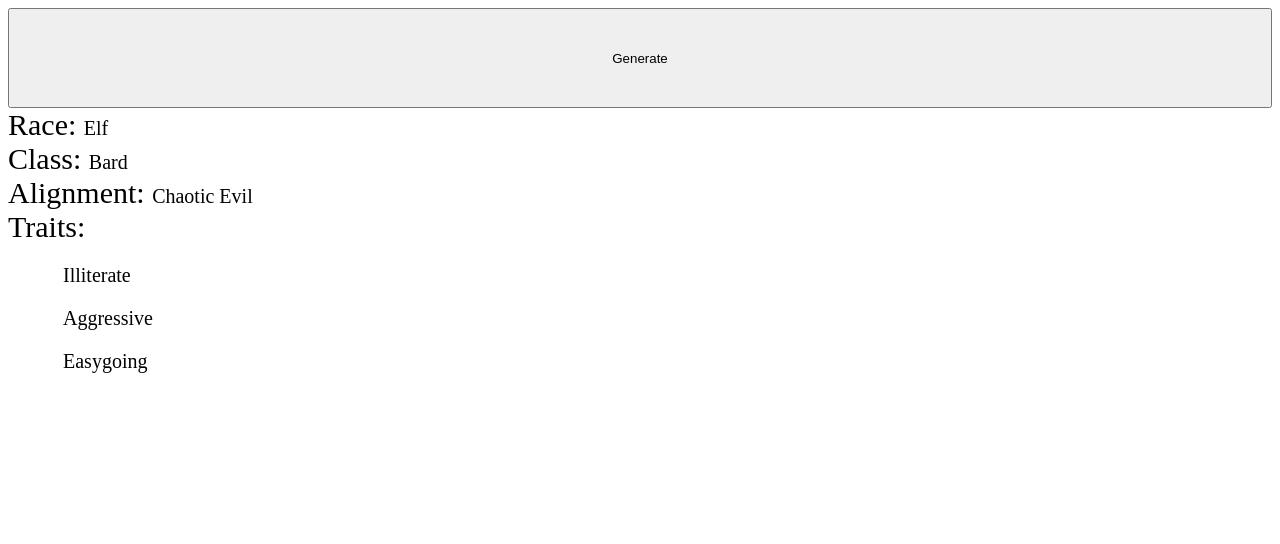
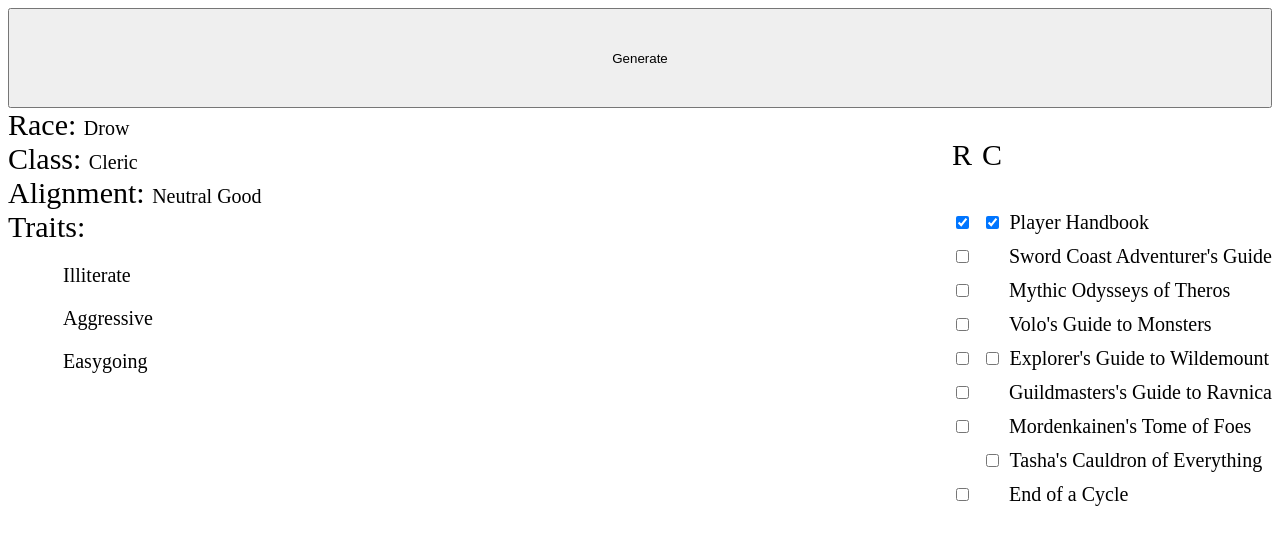
Before and after one commit to RICHicken/DNDCharacterGenerator, a plain HTML site: page index.html in a window 1280 px wide. Both pictures are taken after a click on the button "Generate". Drawn offline with Linux system fonts and the light colour scheme.

Commit message:
restructured file reading and generation

```diff
--- a/generator.js
+++ b/generator.js
@@ -1,12 +1,42 @@
-const raceListLoc = "races.txt";
-const classListLoc = "classes.txt";
-const personalityListLoc = "personalities.txt";
-const alignmentsLoc = "alignments.txt";
+const raceText = "races.txt";
+const classText = "classes.txt";
+const personalityText = "personalities.txt";
+const alignmentsText = "alignments.txt";
+
+const sourcebooksFolder = "sourcebooks/";
+
+const ph = "playerhandbook/";
+const scag = "swordcoastadventurersguide/";
+const moot = "mythicodysseysoftheros/";
+const vgtm = "volosguidetomonsters/";
+const egtw = "explorersguidetowildemount/";
+const ggtr = "guildmasterssguidetoravnica/";
+const mtof = "mordenkainenstomeoffoes/";
+const tcoe = "tashascauldronofeverything/";
+const eoac = "endofacycle/";
+
+let prevCheckedRaces = [];
+let prevCheckedClasses = [];
+
+let prevPossibleRaces = [];
+let prevPossibleClasses = [];
+
+const dict = new Map([
+    ['ph', ph],
+    ['scag', scag],
+    ['moot', moot],
+    ['vgtm', vgtm],
+    ['egtw', egtw],
+    ['ggtr', ggtr],
+    ['mtof', mtof],
+    ['tcoe', tcoe],
+    ['eoac', eoac],
+  ])
 
 function generateRace(result) {
     document.getElementById("race").innerHTML =
 
-    result;
+        result;
 }
 
 function generateClass(result) {
@@ -24,42 +54,97 @@ function generatePersonality(result) {
 function generateAlignment(result) {
     document.getElementById("alignment").innerHTML = result;
 }
+
 function startGenerate() {
-    generate(generateRace, raceListLoc);
-    generate(generateClass, classListLoc);
-    generateMultiple(generatePersonality, personalityListLoc, 3);
-    generate(generateAlignment, alignmentsLoc);
+    races = [];
+    classes = [];
+
+    dict.forEach((value, key) => {
+        if (document.getElementById(key + "R") && document.getElementById(key + "R").checked) {
+            races[races.length] = key;
+        }
+
+        if (document.getElementById(key + "C") && document.getElementById(key + "C").checked) {
+            classes[classes.length] = key;
+        }
+    });
+
+    if (arraysEqual(races, prevCheckedRaces)) {
+        generate(generateRace, prevPossibleRaces);
+    }else {
+        prevCheckedRaces = races;
+        appendPossibilitiesAndGenerate([], races, sourcebooksFolder, raceText, 0, generateRace);
+    }
+
+    if (arraysEqual(classes, prevCheckedClasses)) {
+        generate(generateClass, prevPossibleClasses);
+    }else {
+        prevCheckedClasses = classes;
+        appendPossibilitiesAndGenerate([], classes, sourcebooksFolder, classText, 0, generateClass);
+    }
+    generateMultipleRandomFromFile(generatePersonality, personalityText, 3);
+    generateRandomFromFile(generateAlignment, alignmentsText);
 }
 
-async function generate(func, file) {
-    //'python -m http.server' while testing locally
+function appendPossibilitiesAndGenerate(array, checked, prefix, suffix, index, func) {
 
+    if (index >= checked.length) {
+        generate(func, array);
+
+        if(suffix == raceText) {
+            prevPossibleRaces = array;
+            console.log("Race list changed, new list is: " + array);
+        } else if (suffix == classText) {
+            prevPossibleClasses = array;
+            console.log("Class list changed, new list is: " + array);
+        }
+
+        return;
+    }
+
+    fetch(prefix + dict.get(checked[index]) + suffix)
+        .then(response => response.text())
+        .then(data => {
+            dataArray = data.split(/\r?\n/);
+
+            Array.prototype.push.apply(array, dataArray);
+            appendPossibilitiesAndGenerate(array, checked, prefix, suffix, index+1, func);
+        })
+}
+
+function generateRandomFromFile(func, file) {
     fetch(file)
         .then(response => response.text())
         .then(data => {
-
             dataArray = data.split(/\r?\n/);
-            func(dataArray[randomInt(dataArray.length)]);
-        });
+            generate(func, dataArray);
+        })
 }
 
-async function generateMultiple(func, file, amount) {
-
+function generateMultipleRandomFromFile(func, file, amount) {
     fetch(file)
         .then(response => response.text())
         .then(data => {
+            dataArray = data.split(/\r?\n/);
+            generateMultiple(func, dataArray, amount);
+        })
+}
 
-            dataArray = data.split(/\r?\n/);
+function generate(func, array) {
+    //'python -m http.server' while testing locally
+    func(array[randomInt(array.length)]);
 
-            results = randomInts(dataArray.length, amount);
+}
 
+function generateMultiple(func, array, amount) {
+
+            results = randomInts(array.length, amount);
 
             for (let i = 0; i < amount; i++) {
-                results[i] = dataArray[results[i]];
+                results[i] = array[results[i]];
             }
 
             func(results);
-        });
 }
 
 function randomInt(max) {
@@ -68,7 +153,7 @@ function randomInt(max) {
 
 function randomInts(max, amount) {
 
-    if (amount == 0) {
+    if (amount == 0 || amount > max) {
         return;
     }
 
@@ -90,3 +175,7 @@ function randomInts(max, amount) {
 
     return nums;
 }
+
+function arraysEqual(a1,a2) {
+    return JSON.stringify(a1)==JSON.stringify(a2);
+}
--- a/index.html
+++ b/index.html
@@ -13,12 +13,28 @@
             padding-left: 55px;
         }
 
+        .raceoffset{
+            padding-left: 27px;
+        }
+
         .button {
             margin: auto;
             position: relative;
             float: left;
             width: 100%;
             height: 100px;
+        }
+
+        .checkboxspace {
+            padding-right: 10px;
+        }
+
+        .alignleft {
+            float: left;
+        }
+
+        .alignright {
+            float: right;
         }
     </style>
 
@@ -30,8 +46,12 @@
 
     <div>
         <button class="button" onclick="startGenerate()">Generate</button>
+
+
     </div>
-        <div>
+    <div>
+
+        <div class=alignleft>
             <div>
                 <span style="font-size: 30px">Race: </span>
                 <span style="font-size: 20px" , id="race"></span>
@@ -53,8 +73,66 @@
                 <p class="tab" style="font-size: 20px" , id="trait2"> </p>
                 <p class="tab" style="font-size: 20px" , id="trait3"></p>
             </div>
+        </div>
+
+        <div class=alignright>
+
+            <div class=alignleft>
+                <p>R</p>
+                <p class=checkboxspace>
+                    <input type="checkbox" id="phR" checked ><br>
+
+                    <input type="checkbox" id="scagR" ><br>
+
+                    <input type="checkbox" id="mootR" ><br>
+
+                    <input type="checkbox" id="vgtmR" ><br>
+
+                    <input type="checkbox" id="egtwR" ><br>
+
+                    <input type="checkbox" id="ggtrR" ><br>
+
+                    <input type="checkbox" id="mtofR" ><br>
+
+                    <br>
+
+                    <input type="checkbox" id="eoacR" ><br>
+
+                </p>
+
+            </div>
+
+            <div class=alignright>
+                <p>C</p>
+                <p>
+                    <input type="checkbox" id="phC" checked>
+                    <label for="phC" style="font-size: 20px">Player Handbook</label><br>
 
 
+                    <label for="scagR" style="font-size: 20px"> <span class=raceoffset>  </span>Sword Coast Adventurer's Guide</label><br>
+
+                    <label for="mootE" style="font-size: 20px"> <span class=raceoffset></span>Mythic Odysseys of Theros</label><br>
+
+
+                    <label for="vgtmR" style="font-size: 20px"> <span class=raceoffset></span>Volo's Guide to Monsters</label><br>
+
+                    <input type="checkbox" id="egtwC" >
+                    <label for="egtwC" style="font-size: 20px">Explorer's Guide to Wildemount</label><br>
+
+
+                    <label for="ggtrR" style="font-size: 20px"><span class=raceoffset></span>Guildmasters's Guide to Ravnica</label><br>
+
+                    <label for="mtofR" style="font-size: 20px"><span class=raceoffset></span>Mordenkainen's Tome of Foes</label><br>
+
+                    <input type="checkbox" id="tcoeC" >
+                    <label for="tcoeC" style="font-size: 20px">Tasha's Cauldron of Everything</label><br>
+
+                    <label for="eoacR" style="font-size: 20px"> <span class=raceoffset></span>End of a Cycle</label><br>
+
+                </p>
+            </div>
+
+        </div>
     </div>
 
 
```
Also changed, not shown: races.txt (deleted), sourcebooks/endofacycle/races.txt (added), sourcebooks/explorersguidetowildemount/classes.txt (added), sourcebooks/explorersguidetowildemount/races.txt (added), sourcebooks/guildmasterssguidetoravnica/races.txt (added), sourcebooks/mordenkainenstomeoffoes/races.txt (added), sourcebooks/mythicodysseysoftheros/races.txt (added), sourcebooks/playerhandbook/classes.txt, sourcebooks/playerhandbook/races.txt (added), sourcebooks/swordcoastadventurersguide/races.txt (added), sourcebooks/tashascauldronofeverything/classes.txt (added), sourcebooks/volosguidetomonsters/races.txt (added).
